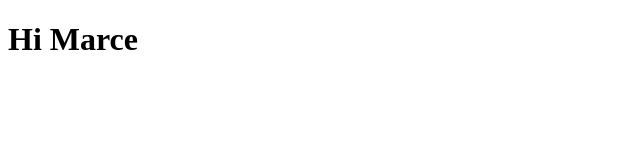
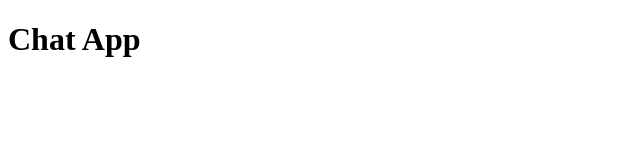
Before and after one commit to lmarcela/react-app-for-socket-ui, a React (Create React App) app: page / in a window 1280 px wide. Shown: the top 160 px of the page, without its empty margins (0-640 px from the left). Built offline with nearby package versions, Linux system fonts and the light colour scheme.

Commit message:
🎉 Inicio de ChatApp

```diff
--- a/src/App.js
+++ /dev/null
@@ -1,5 +0,0 @@
-function App() {
-  return <h1>Hi Marce</h1>;
-}
-
-export default App;
--- /dev/null
+++ b/src/ChatApp.js
@@ -0,0 +1,5 @@
+function ChatApp() {
+  return <h1>Chat App</h1>;
+}
+
+export default ChatApp;
--- a/src/index.js
+++ b/src/index.js
@@ -1,6 +1,6 @@
 import React from "react";
 import ReactDOM from "react-dom/client";
-import App from "./App";
+import ChatApp from "./ChatApp";
 
 const root = ReactDOM.createRoot(document.getElementById("root"));
-root.render(<App />);
+root.render(<ChatApp />);
```
